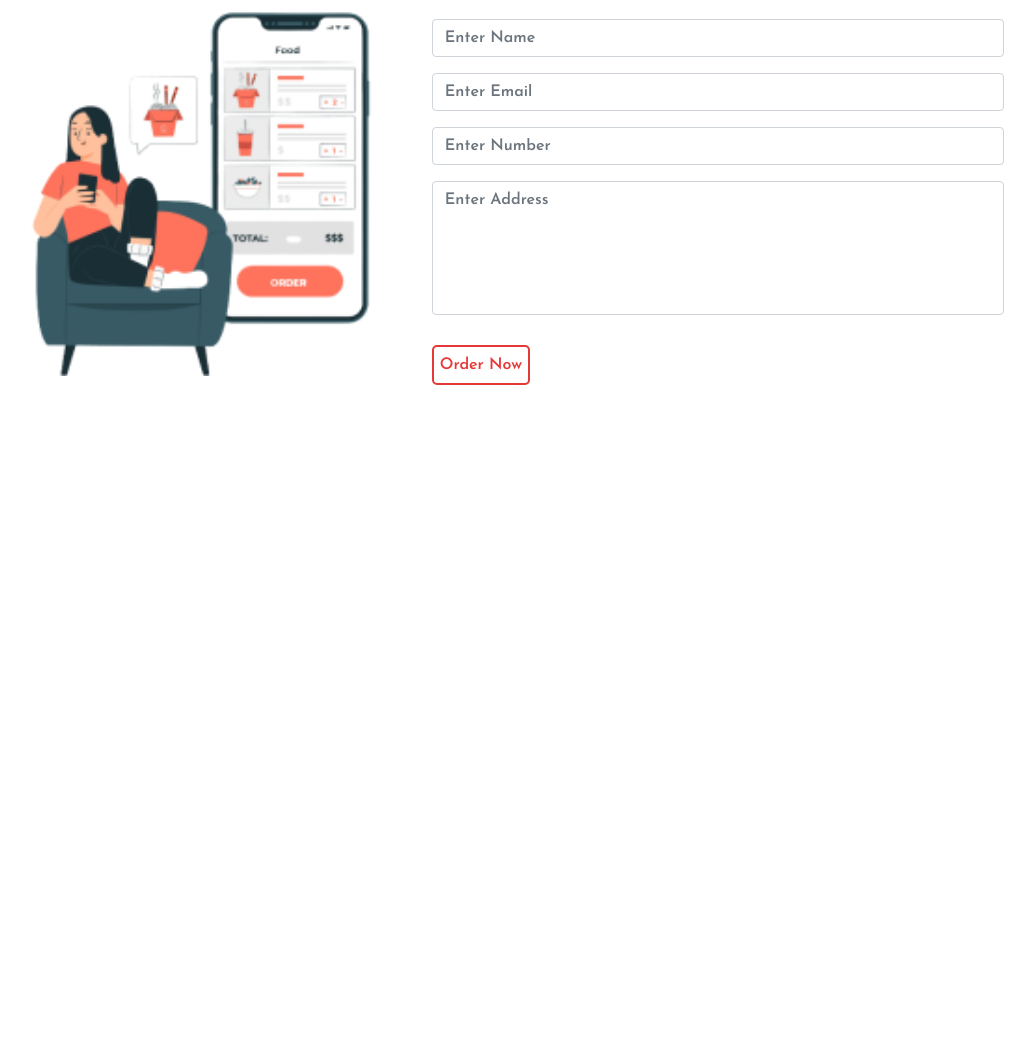
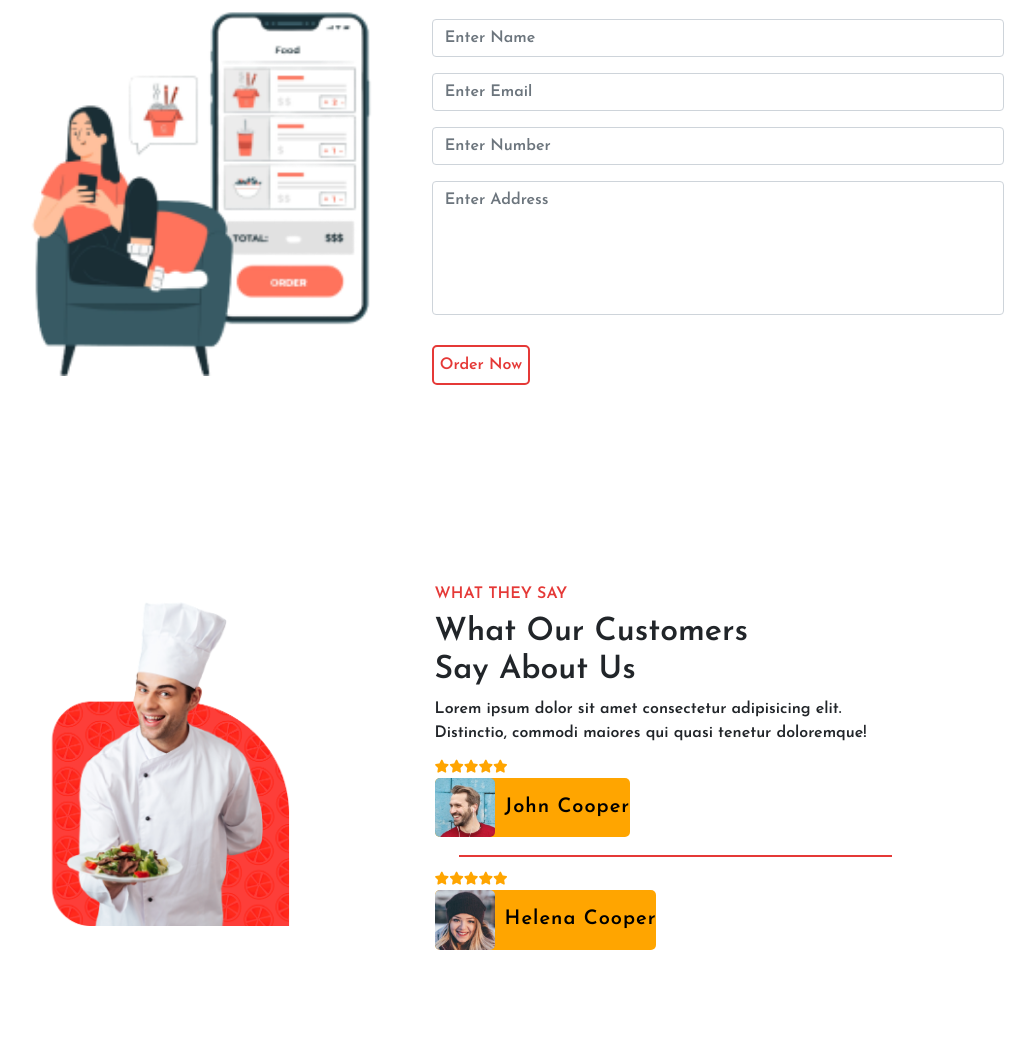
Before and after one commit to IwanPWK/front-food-website, a plain HTML site: page index.html in a window 1280 px wide. Shown: the part 3448-4506 px from the top of the page, without its empty margins (135-1170 px from the left). Before the commit the page ends 3933 px from the top, so only its background shows below. Drawn offline with nearby package versions, Linux system fonts and the light colour scheme.

Commit message:
Review section

```diff
--- a/index.html
+++ b/index.html
@@ -444,6 +444,55 @@
   </section>
   <!-- Order Section End -->
 
+  <!-- Review Section Start -->
+<section class="review" id="review">
+    <div class="row">
+
+      <div class="col-md-4 py-3 py-md-0">
+        <div class="card">
+          <img src="./images/review-img.png" alt="">
+        </div>
+      </div>
+
+      <div class="col-md-8 py-3 py-md-0" style="padding: 100px;">
+        <h3>WHAT THEY SAY</h3>
+        <h2>What Our Customers <br>Say About Us</h2>
+        <p>Lorem ipsum dolor sit amet consectetur adipisicing elit. Distinctio, commodi maiores qui quasi tenetur doloremque!</p>
+        <div>
+            <div class="comment">
+                <div class="rating">
+                    <i class="fa-solid fa-star checked"></i>
+                    <i class="fa-solid fa-star checked"></i>
+                    <i class="fa-solid fa-star checked"></i>
+                    <i class="fa-solid fa-star checked"></i>
+                    <i class="fa-solid fa-star checked"></i>
+                </div>
+                <h5><img src="./images/pic-1.png" alt="" width="60px"><a href="#">John Cooper</a></h5>
+
+            </div>
+            <div class="container">
+                <div class="line" style="width: 100%; height: 2px; background-color: #e53937;"></div>
+              </div>
+            <div class="comment"></div>
+            <div class="rating">
+                <i class="fa-solid fa-star checked"></i>
+                <i class="fa-solid fa-star checked"></i>
+                <i class="fa-solid fa-star checked"></i>
+                <i class="fa-solid fa-star checked"></i>
+                <i class="fa-solid fa-star checked"></i>
+                </div>
+                <h5><img src="./images/pic-2.png" alt="" width="60px"><a href="#">Helena Cooper</a></h5>
+
+            </div>
+        </div>
+      </div>
+
+    </div>
+  </section>
+  <!-- Review Section End -->
+
+
+
     <!-- BOOTSTRAP CDN LINK -->
     <script
       src="https://cdn.jsdelivr.net/npm/bootstrap@5.0.2/dist/js/bootstrap.bundle.min.js"
--- a/style.css
+++ b/style.css
@@ -204,3 +204,55 @@ html::-webkit-scrollbar {
   border: 2px solid white;
 }
 /* Order Section End */
+
+/* Review Section Start */
+.review {
+  padding: 100px 11% 100px;
+}
+.review p {
+  margin-bottom: 15px;
+}
+.review .card {
+  border: none;
+}
+.review .rating {
+  display: flex;
+  align-items: center;
+  margin-bottom: 5px;
+}
+
+.review h3 {
+  font-size: 16px;
+  color: #e53937;
+  font-weight: 550;
+}
+.review h2 {
+  font-weight: 600;
+}
+.review .container {
+  margin-top: 10px;
+  margin-bottom: 15px;
+}
+.review h5 {
+  display: inline-block;
+  background-color: orange;
+  border-radius: 5px;
+}
+.review h5 a {
+  margin-left: 10px;
+  color: black;
+  text-decoration: none;
+  font-weight: bold;
+  letter-spacing: 1px;
+  cursor: pointer;
+}
+.review h5 img {
+  border-radius: 5px;
+}
+
+@media screen and(max-width: 636px) {
+  .review h3 {
+    margin-top: 10px;
+  }
+}
+/* Review Section End */
```
